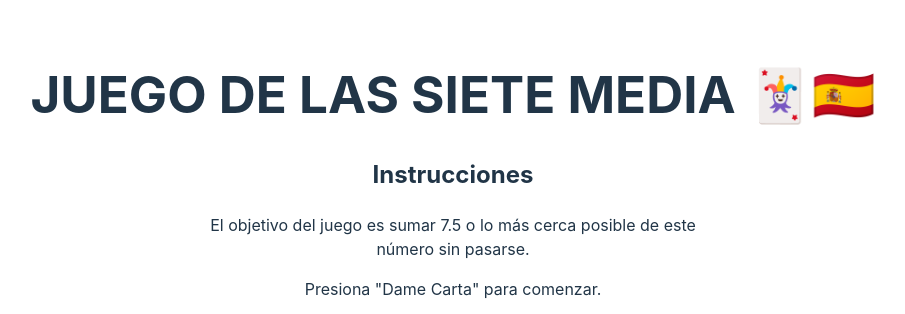
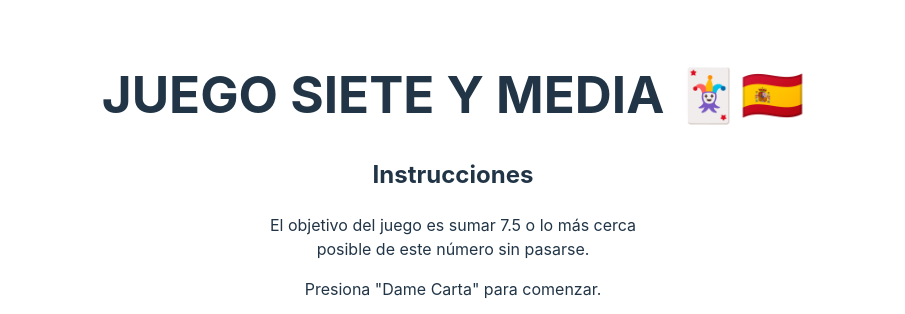
Before and after one commit to Juanmabinda/bootcampjs, a website built with Vite: page m05_condicionales/index.html in a window 1280 px wide. Shown: the top 314 px of the page, without its empty margins (187-1092 px from the left). Built offline with nearby package versions, Linux system fonts and the light colour scheme; files whose address does not match are found by name.

Commit message:
Refactorizando

```diff
--- a/m05_condicionales/index.html
+++ b/m05_condicionales/index.html
@@ -5,11 +5,11 @@
     <link rel="icon" type="image/svg+xml" href="/vite.svg" />
     <link rel="stylesheet" href="src/style.css">
     <meta name="viewport" content="width=device-width, initial-scale=1.0" />
-    <title>Juego De Las Siete Media</title>
+    <title>Juego Siete Y Media</title>
   </head>
   <body>
     <div id="app">
-      <h1>JUEGO DE LAS SIETE MEDIA 🃏🇪🇸</h1>
+      <h1>JUEGO SIETE Y MEDIA 🃏🇪🇸</h1>
       <div class="container">
         <h2>Instrucciones</h2>
         <p>El objetivo del juego es sumar 7.5 o lo más cerca posible de este número sin pasarse.</p>
```
